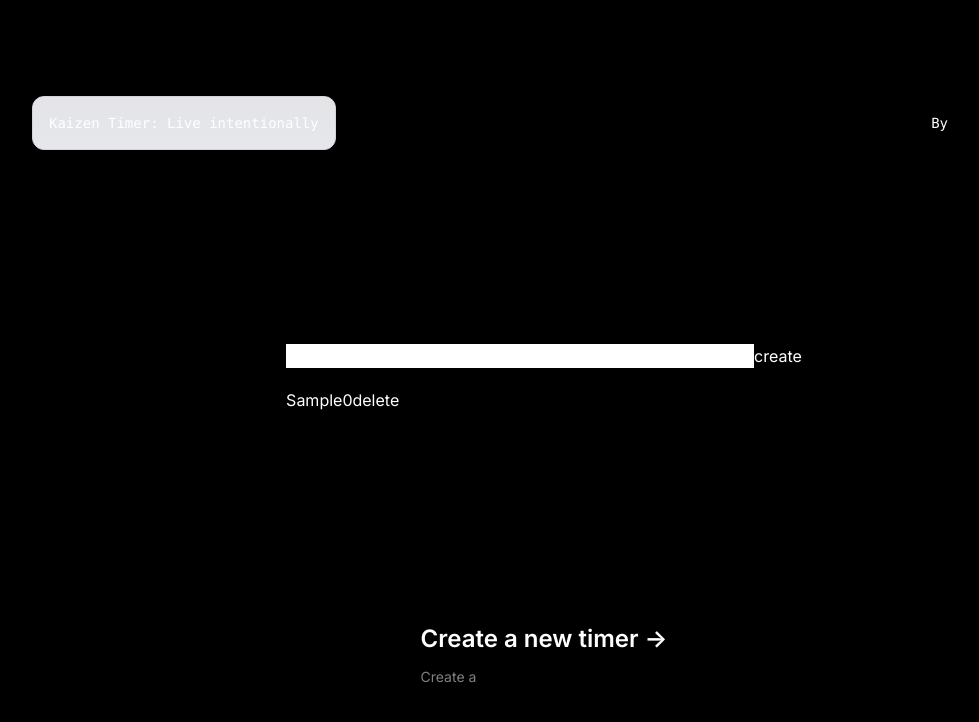
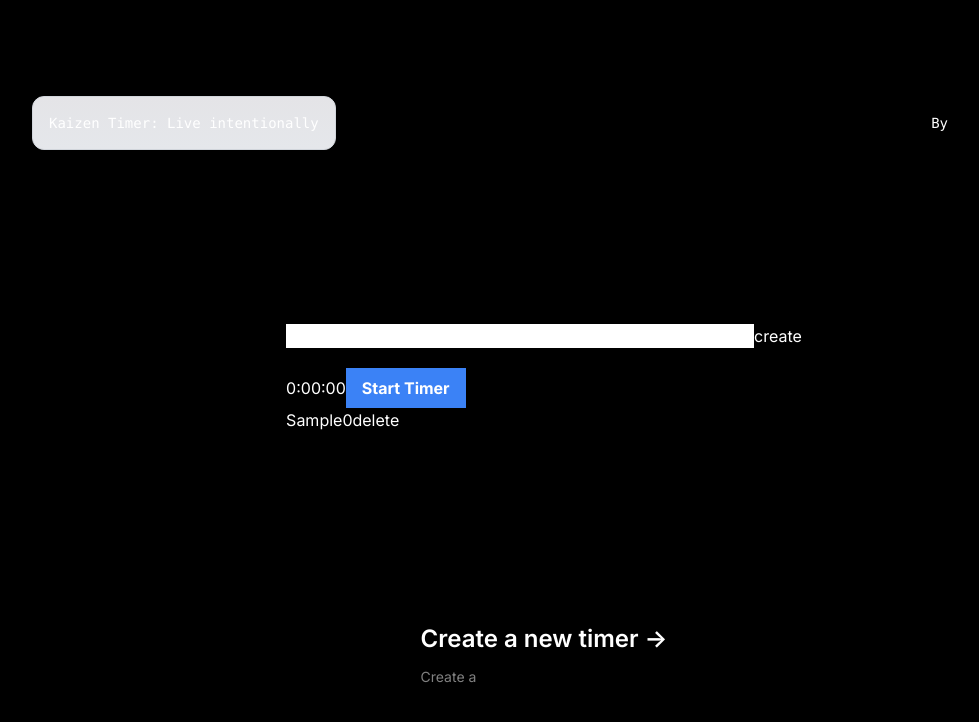
Before and after one commit to bhurghundii/kaizentimer-v1, a Next.js app: page / in a window 1280 px wide. Both pictures are taken after typing "Sample" into the empty fields and a click on the button "create". Shown: the top 722 px of the page, without its empty margins (96-1075 px from the left). Built offline with nearby package versions, Linux system fonts and the light colour scheme.

Commit message:
Create timer element

```diff
--- a/components/timer/list.tsx
+++ b/components/timer/list.tsx
@@ -1,14 +1,17 @@
-"use client"; // This is a client component 👈🏽
+"use client";
 
 import React from "react";
 import { AppContext } from "@/components/timer/timercontext"
 import { Types } from "@/components/timer/reducers";
+import TimerCard from "./timercard";
 
 const List = () => {
   const [form, setForm] = React.useState({
     name: "",
     price: 0
   });
+
+
   const { state ,dispatch } = React.useContext(AppContext);
 
   const handleForm = (type: string, value: string) => {
@@ -60,6 +63,8 @@ const List = () => {
         {state.products.map(c => (
           <div>
             {/* TODO: Add timer object here*/}
+
+            <TimerCard name={true} duration={c.price} />
             <span>{c.name}</span>
             <span>{c.price}</span>
             <button onClick={() => deleteProduct(c.id)}>delete</button>
--- /dev/null
+++ b/components/timer/timercard.tsx
@@ -0,0 +1,36 @@
+import { useState } from "react";
+import TimerItem from "./timeritem";
+
+export default function TimerCard({
+  name,
+  duration,
+}: {
+  name: string;
+  duration: number;
+}) {
+  const [timerRunning, setTimerRunning] = useState(false);
+
+  return (
+    <div className="flex items-center ">
+        <h1> {name} </h1>
+        <TimerItem timerRunning={timerRunning} duration={duration} />
+
+        {timerRunning ? (
+          <button
+            onClick={() => setTimerRunning(false)}
+            className="bg-red-500 hover:bg-red-600 text-white font-bold py-2 px-4 rounded "
+          >
+            Stop Timer
+          </button>
+        ) : (
+          <button
+            onClick={() => setTimerRunning(true)}
+            className="bg-blue-500 hover:bg-blue-600 text-white font-bold py-2 px-4"
+          >
+            Start Timer
+          </button>
+        )}
+
+    </div>
+  );
+}
--- a/components/timer/timercontext.tsx
+++ b/components/timer/timercontext.tsx
@@ -1,4 +1,4 @@
-"use client"; // This is a client component 👈🏽
+"use client";
 
 import React, { createContext, useReducer, Dispatch } from "react";
 import {
--- /dev/null
+++ b/components/timer/timeritem.tsx
@@ -0,0 +1,29 @@
+"use client";
+
+import TimerCounterProps from "@/interfaces/timercounterprops";
+import React, { useState, useEffect } from "react";
+
+
+export default  function TimerItem (props: TimerCounterProps) {
+  const [count, setCount] = useState(60 * props.duration);
+
+  useEffect(() => {
+    if (props.timerRunning) {
+      if (count > 0) {
+        //Implementing the setInterval method
+        const interval = setInterval(() => {
+          setCount(count - 1);
+        }, 1000);
+
+        //Clearing the interval
+        return () => clearInterval(interval);
+      }
+    }
+  }, [count, props.timerRunning]);
+
+  return (
+    <div>
+      <p>{new Date(count * 1000).toISOString().substring(12, 19)}</p>
+    </div>
+  );
+};
--- /dev/null
+++ b/interfaces/timercounterprops.tsx
@@ -0,0 +1,4 @@
+export default interface TimerCounterProps {
+    timerRunning: boolean;
+    duration: number
+  }
```
